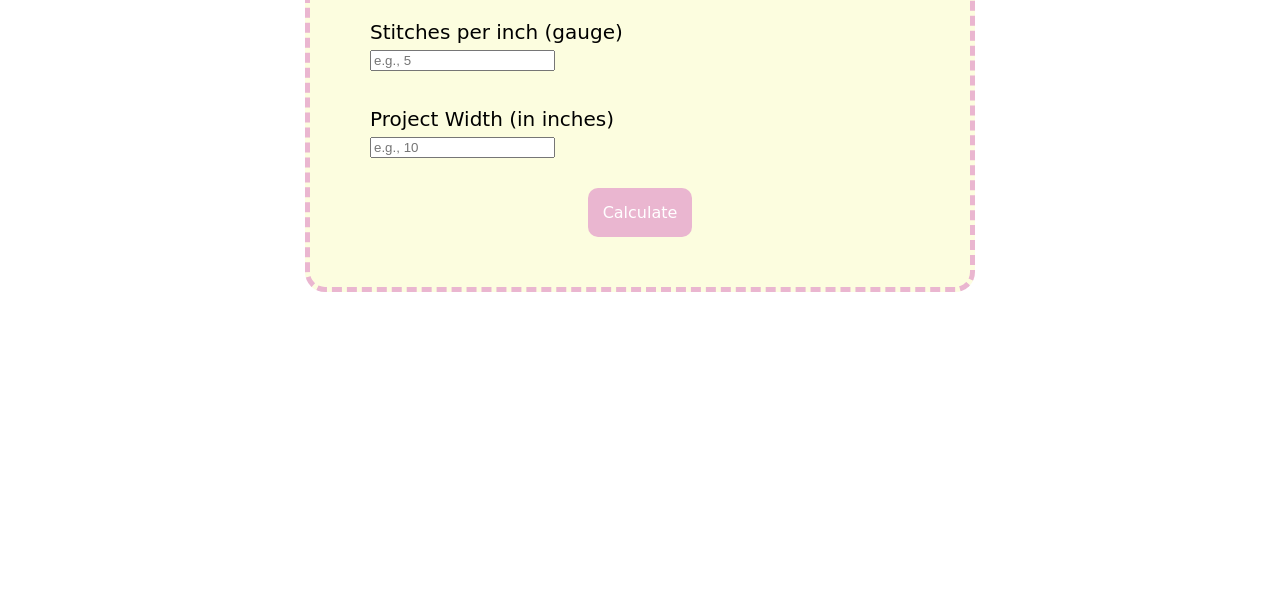
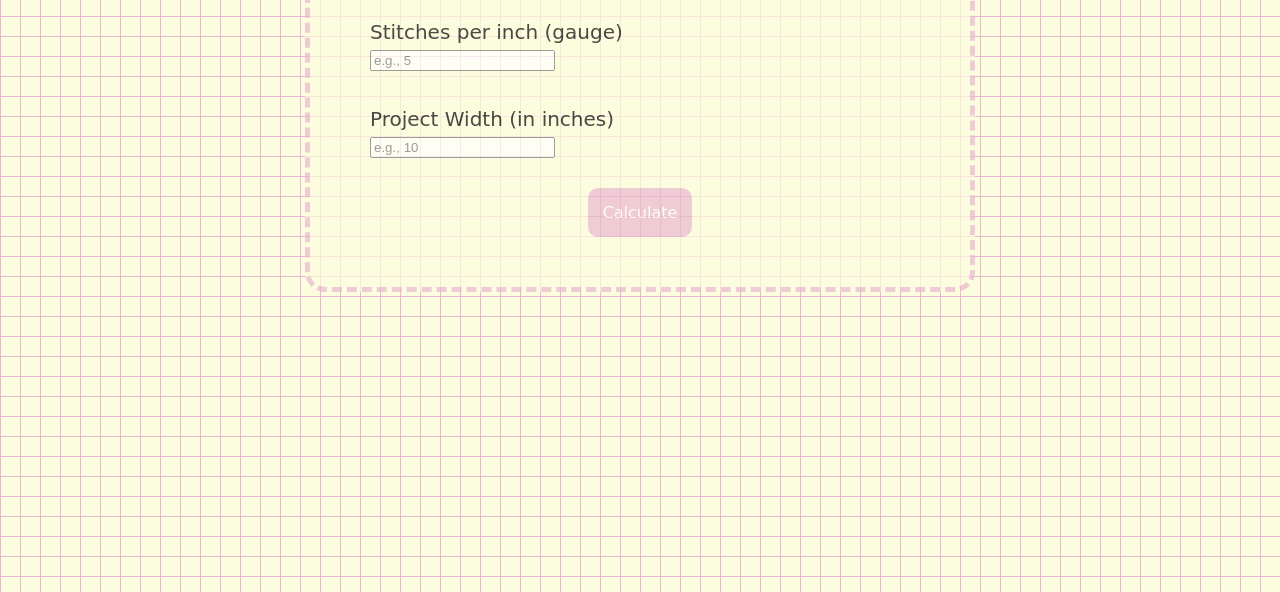
Before and after one commit to LeaBee3002/cast-on-calculator, a plain HTML site: page index.html in a window 1280 px wide. Shown: the part 424-1016 px from the top of the page. Drawn offline with Linux system fonts and the light colour scheme; a web font is replaced by a local one.

Commit message:
Updated background color

```diff
--- a/styles.css
+++ b/styles.css
@@ -1,5 +1,10 @@
 body {
   font-family: "Petit Formal Script", cursive;
+  background-color: #fcfddf;
+  opacity: 0.7;
+  background-image: linear-gradient(#eab6d0 1px, transparent 1px),
+    linear-gradient(to right, #eab6d0 1px, #fcfddf 1px);
+  background-size: 20px 20px;
 }
 
 .container {
```
